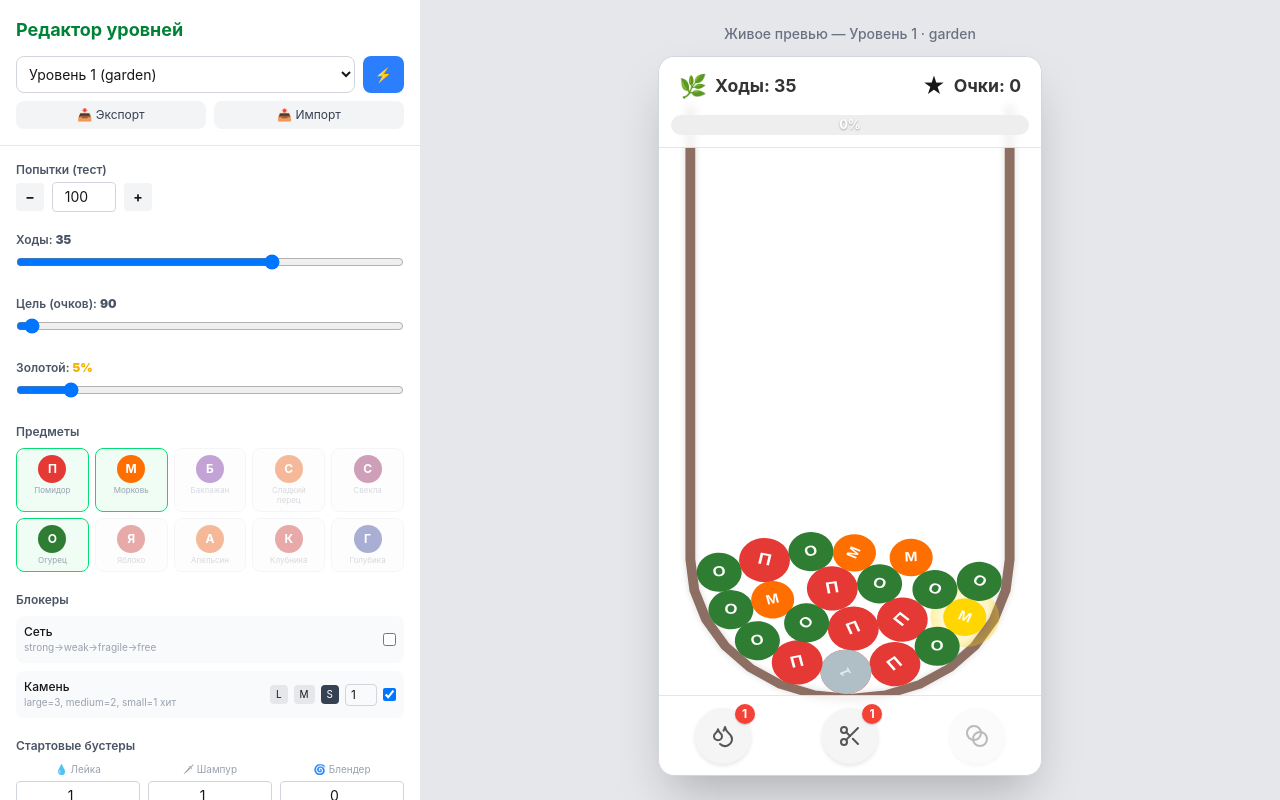
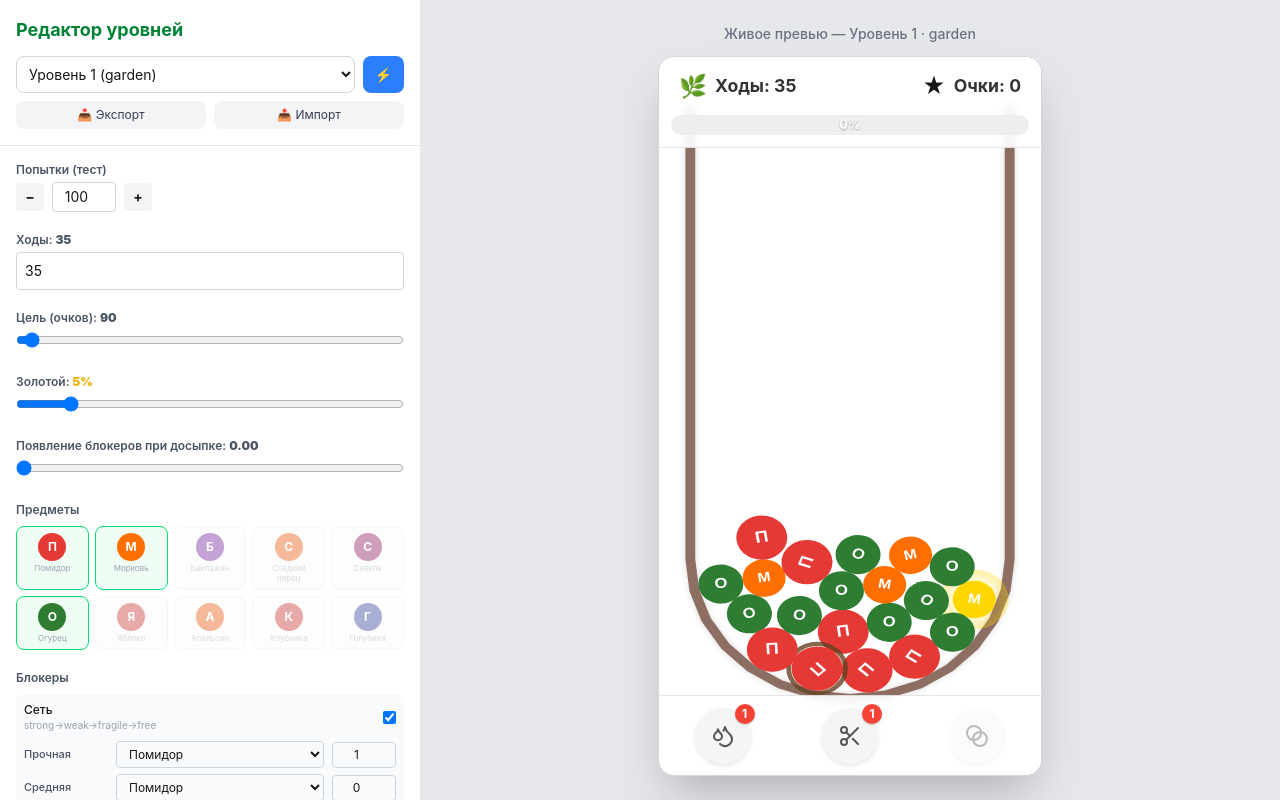
Before and after one commit to eldrssn/basket, a Next.js app: page /editor in a window 1280 px wide. Both pictures are taken after a click on the checkbox 389 px from the left and 694 px from the top of the page. Built offline with nearby package versions, Linux system fonts and the light colour scheme.

Commit message:
fix logic

```diff
--- a/src/app/HomeClient.tsx
+++ b/src/app/HomeClient.tsx
@@ -186,7 +186,7 @@ export default function HomeClient() {
                 if (/^\d*\.?\d*$/.test(val)) {
                   setDraftConfig((c) => ({
                     ...c,
-                    blockerSpawnChance: val === '' ? 0 : parseFloat(val),
+                    blockerSpawnChance: Math.min(1, Math.max(0, val === '' ? 0 : parseFloat(val))),
                   }));
                 }
               }}
--- a/src/features/basket-game/lib/matchUtils.ts
+++ b/src/features/basket-game/lib/matchUtils.ts
@@ -22,8 +22,6 @@ export function isSameBaseType(a: GameItem, b: GameItem): boolean {
 }
 
 export function canAddToChain(chain: GameItem[], candidate: GameItem): boolean {
-  // Предмет в сети не включается в цепочку
-  if (candidate.netState !== null) return false;
   // Камень не участвует в цепочке
   if (candidate.stoneSize !== null) return false;
 
--- a/src/features/basket-game/model/useGameEngine.ts
+++ b/src/features/basket-game/model/useGameEngine.ts
@@ -7,6 +7,7 @@ import { STONE_CONFIGS, NET_PROGRESSION } from '../config/blockers';
 import { initPhysicsEngine, createBasketBodies } from '../lib/physics';
 import { calculateChainScore, calculateHarvestProgress } from '../lib/scoreCalc';
 import { spawnMatchEffect, updateParticles } from '../lib/effectsCanvas';
+import { isNeighbor } from '../lib/matchUtils';
 import { useGameStore } from './useGameStore';
 import { useSpawner } from './useSpawner';
 import { useBoosterLogic } from './useBoosterLogic';
@@ -189,44 +190,50 @@ export function useGameEngine(levelConfig: LevelConfig) {
     (chain: GameItem[]) => {
       if (!engineRef.current) return;
 
+      const removableItems = chain.filter((item) => item.netState === null);
       const store = useGameStore.getState();
-      const score = calculateChainScore(chain);
+      const score = calculateChainScore(removableItems);
       const progressPct = calculateHarvestProgress(score, store.harvestGoal);
 
-      // Remove chain items
-      for (const item of chain) {
+      // Remove only free items. Netted items remain on the field and only lose one net state.
+      for (const item of removableItems) {
         Matter.World.remove(engineRef.current.world, item.body);
         itemsRef.current.delete(item.id);
       }
 
-      spawnMatchEffect(chain);
+      if (removableItems.length > 0) {
+        spawnMatchEffect(removableItems);
+      }
 
-      // Degrade nets and stones near chain
+      // Each blocker can be affected only once per completed combination.
+      const affectedBlockerIds = new Set<string>();
       for (const chainItem of chain) {
-        const cr = chainItem.body.circleRadius ?? 0;
         for (const mapItem of itemsRef.current.values()) {
-          const mr = mapItem.body.circleRadius ?? 0;
-          const dx = chainItem.body.position.x - mapItem.body.position.x;
-          const dy = chainItem.body.position.y - mapItem.body.position.y;
-          const inRange = Math.sqrt(dx * dx + dy * dy) <= cr + mr + 35;
-          if (!inRange) continue;
+          if (mapItem.netState === null && mapItem.stoneSize === null) continue;
+          if (!isNeighbor(chainItem, mapItem)) continue;
+          affectedBlockerIds.add(mapItem.id);
+        }
+      }
 
-          if (mapItem.netState !== null) {
-            mapItem.netState = NET_PROGRESSION[mapItem.netState];
-          }
+      for (const blockerId of affectedBlockerIds) {
+        const blocker = itemsRef.current.get(blockerId);
+        if (!blocker) continue;
 
-          if (mapItem.stoneSize !== null) {
-            mapItem.stoneHitsLeft -= 1;
-            if (mapItem.stoneHitsLeft <= 0) {
-              Matter.World.remove(engineRef.current!.world, mapItem.body);
-              itemsRef.current.delete(mapItem.id);
-            }
+        if (blocker.netState !== null) {
+          blocker.netState = NET_PROGRESSION[blocker.netState];
+        }
+
+        if (blocker.stoneSize !== null) {
+          blocker.stoneHitsLeft -= 1;
+          if (blocker.stoneHitsLeft <= 0) {
+            Matter.World.remove(engineRef.current.world, blocker.body);
+            itemsRef.current.delete(blocker.id);
           }
         }
       }
 
-      // Respawn exactly the number of removed items
-      respawnAfterMatch(chain.length);
+      // Respawn exactly the number of collected free items.
+      respawnAfterMatch(removableItems.length);
 
       useGameStore.getState().addScore(score);
       useGameStore.getState().addProgress(progressPct);
--- a/src/features/basket-game/model/useSpawner.ts
+++ b/src/features/basket-game/model/useSpawner.ts
@@ -1,7 +1,7 @@
 import { useCallback } from 'react';
 import Matter from 'matter-js';
 import type { LevelConfig } from '../config/levels';
-import type { GameItem, FieldItemType, ItemType } from './types';
+import type { GameItem, FieldItemType, ItemType, NetState, StoneSize } from './types';
 import { ITEM_CONFIGS } from '../config/items';
 import { STONE_CONFIGS } from '../config/blockers';
 import { BASKET_TOP_Y, getBasketInnerBoundsAtY } from '../lib/basket';
@@ -13,6 +13,19 @@ export function useSpawner(
   engineRef: React.MutableRefObject<Matter.Engine | null>,
   itemsRef: React.MutableRefObject<Map<string, GameItem>>,
 ) {
+  const getSpawnPosition = useCallback(
+    (radius: number, x?: number, y?: number) => {
+      const spawnBounds = getBasketInnerBoundsAtY(BASKET_TOP_Y, SPAWN_PADDING + radius);
+      const spawnWidth = Math.max(0, spawnBounds.right - spawnBounds.left);
+
+      return {
+        x: x ?? spawnBounds.left + Math.random() * spawnWidth,
+        y: y ?? -radius - 10,
+      };
+    },
+    [],
+  );
+
   // Spawn a single random item at the given position (or random X if not specified)
   const spawnItem = useCallback(
     (x?: number, y?: number): GameItem | null => {
@@ -26,12 +39,9 @@ export function useSpawner(
       const fieldType: FieldItemType = isGolden ? `golden_${selectedType}` : selectedType;
 
       const cfg = ITEM_CONFIGS[selectedType];
-      const spawnBounds = getBasketInnerBoundsAtY(BASKET_TOP_Y, SPAWN_PADDING + cfg.radius);
-      const spawnWidth = Math.max(0, spawnBounds.right - spawnBounds.left);
-      const spawnX = x ?? spawnBounds.left + Math.random() * spawnWidth;
-      const spawnY = y ?? -cfg.radius - 10;
+      const spawnPoint = getSpawnPosition(cfg.radius, x, y);
 
-      const body = Matter.Bodies.circle(spawnX, spawnY, cfg.radius, {
+      const body = Matter.Bodies.circle(spawnPoint.x, spawnPoint.y, cfg.radius, {
         restitution: cfg.restitution,
         friction: cfg.friction,
         frictionAir: cfg.frictionAir,
@@ -54,7 +64,39 @@ export function useSpawner(
       itemsRef.current.set(item.id, item);
       return item;
     },
-    [levelConfig, engineRef, itemsRef],
+    [engineRef, getSpawnPosition, itemsRef, levelConfig],
+  );
+
+  const spawnNetItem = useCallback(
+    (wrapsType: ItemType, initialState: NetState, x?: number, y?: number): GameItem | null => {
+      if (!engineRef.current) return null;
+
+      const cfg = ITEM_CONFIGS[wrapsType];
+      const spawnPoint = getSpawnPosition(cfg.radius, x, y);
+      const body = Matter.Bodies.circle(spawnPoint.x, spawnPoint.y, cfg.radius, {
+        restitution: cfg.restitution,
+        friction: cfg.friction,
+        frictionAir: cfg.frictionAir,
+        mass: cfg.mass,
+        label: 'item',
+      });
+
+      const item: GameItem = {
+        id: String(body.id),
+        body,
+        type: wrapsType,
+        netState: initialState,
+        stoneSize: null,
+        stoneHitsLeft: 0,
+        isGolden: false,
+        isSelected: false,
+      };
+
+      Matter.World.add(engineRef.current.world, body);
+      itemsRef.current.set(item.id, item);
+      return item;
+    },
+    [engineRef, getSpawnPosition, itemsRef],
   );
 
   // Spawn initial items to fill the basket at game start
@@ -73,24 +115,13 @@ export function useSpawner(
     [levelConfig, spawnItem],
   );
 
-  // Respawn exactly `count` items after a match (they fall from above)
-  const respawnAfterMatch = useCallback(
-    (count: number) => {
-      for (let i = 0; i < count; i++) {
-        setTimeout(() => {
-          spawnItem();
-        }, i * 120);
-      }
-    },
-    [spawnItem],
-  );
-
   // Spawn a stone body
   const spawnStone = useCallback(
-    (size: import('./types').StoneSize, x: number, y: number) => {
+    (size: StoneSize, x?: number, y?: number) => {
       if (!engineRef.current) return;
       const stoneCfg = STONE_CONFIGS[size];
-      const body = Matter.Bodies.circle(x, y, stoneCfg.radius, {
+      const spawnPoint = getSpawnPosition(stoneCfg.radius, x, y);
+      const body = Matter.Bodies.circle(spawnPoint.x, spawnPoint.y, stoneCfg.radius, {
         mass: stoneCfg.mass,
         friction: 0.8,
         restitution: 0.1,
@@ -110,10 +141,70 @@ export function useSpawner(
       Matter.World.add(engineRef.current.world, body);
       itemsRef.current.set(item.id, item);
     },
-    [engineRef, itemsRef],
+    [engineRef, getSpawnPosition, itemsRef],
+  );
+
+  // Respawn exactly `count` items after a match (they fall from above)
+  const respawnAfterMatch = useCallback(
+    (count: number) => {
+      for (let i = 0; i < count; i++) {
+        setTimeout(() => {
+          const blockerSpawnChance = clampProbability(levelConfig.blockerSpawnChance);
+          const shouldSpawnBlocker = Math.random() < blockerSpawnChance;
+
+          if (shouldSpawnBlocker) {
+            const blockerOptions: Array<
+              | { kind: 'net'; wrapsType: ItemType; initialState: NetState }
+              | { kind: 'stone'; size: StoneSize }
+            > = [];
+
+            for (const blocker of levelConfig.netBlockers) {
+              blockerOptions.push({
+                kind: 'net',
+                wrapsType: blocker.wrapsType,
+                initialState: blocker.initialState,
+              });
+            }
+
+            for (const blocker of levelConfig.stoneBlockers) {
+              blockerOptions.push({
+                kind: 'stone',
+                size: blocker.size,
+              });
+            }
+
+            if (blockerOptions.length > 0) {
+              const selected = blockerOptions[Math.floor(Math.random() * blockerOptions.length)];
+              if (selected.kind === 'net') {
+                spawnNetItem(selected.wrapsType, selected.initialState);
+                return;
+              }
+
+              spawnStone(selected.size);
+              return;
+            }
+          }
+
+          spawnItem();
+        }, i * 120);
+      }
+    },
+    [
+      levelConfig.blockerSpawnChance,
+      levelConfig.netBlockers,
+      levelConfig.stoneBlockers,
+      spawnItem,
+      spawnNetItem,
+      spawnStone,
+    ],
   );
 
   return { spawnItem, spawnInitialItems, respawnAfterMatch, spawnStone };
+}
+
+function clampProbability(value: number): number {
+  if (!Number.isFinite(value)) return 0;
+  return Math.min(1, Math.max(0, value));
 }
 
 function weightedRandom(
--- a/src/widgets/level-editor/ui/LevelEditor.tsx
+++ b/src/widgets/level-editor/ui/LevelEditor.tsx
@@ -8,7 +8,12 @@ import { useMatchLogic } from '../../../features/basket-game/model/useMatchLogic
 import { useGameStore } from '../../../features/basket-game/model/useGameStore';
 import GameCanvas from '../../../features/basket-game/ui/GameCanvas';
 import GameHUD from '../../../features/basket-game/ui/GameHUD';
+import ModalBoosterHint from '../../modals/ui/ModalBoosterHint';
+import ModalBoosterSelect from '../../modals/ui/ModalBoosterSelect';
 import type { ItemType, NetState, StoneSize, BoosterType } from '../../../features/basket-game/model/types';
+
+const NET_STATES: NetState[] = ['strong', 'weak', 'fragile'];
+const STONE_SIZES: StoneSize[] = ['large', 'medium', 'small'];
 
 export default function LevelEditor() {
   const [selectedId, setSelectedId] = useState(1);
@@ -109,6 +114,13 @@ export default function LevelEditor() {
     [status, activeBooster, itemsRef, applyBooster, cancelBooster, handlers],
   );
 
+  const handleBlenderSelect = useCallback(
+    (type: ItemType) => {
+      applyBooster('blender', type);
+    },
+    [applyBooster],
+  );
+
   const toggleType = useCallback((type: ItemType) => {
     setConfig((prev) => {
       const has = prev.availableTypes.includes(type);
@@ -116,6 +128,65 @@ export default function LevelEditor() {
       if (next.length === 0) return prev;
       return { ...prev, availableTypes: next, spawnWeights: Object.fromEntries(next.map((t) => [t, 1])) };
     });
+  }, []);
+
+  const setMovesLimit = useCallback((value: string) => {
+    const parsed = parseInt(value, 10);
+    setConfig((prev) => ({
+      ...prev,
+      movesLimit: Number.isNaN(parsed) ? 0 : Math.max(0, parsed),
+    }));
+  }, []);
+
+  const upsertNetBlocker = useCallback(
+    (state: NetState, updates: { count?: number; wrapsType?: ItemType }) => {
+      setConfig((prev) => {
+        const current = prev.netBlockers.find((blocker) => blocker.initialState === state);
+        const nextCount = Math.max(0, updates.count ?? current?.count ?? 0);
+        const nextWrapsType = updates.wrapsType ?? current?.wrapsType ?? prev.availableTypes[0];
+        const nextNetBlockers = prev.netBlockers.filter((blocker) => blocker.initialState !== state);
+
+        if (nextCount > 0) {
+          nextNetBlockers.push({
+            initialState: state,
+            wrapsType: nextWrapsType,
+            count: nextCount,
+          });
+        }
+
+        return { ...prev, netBlockers: nextNetBlockers };
+      });
+    },
+    [],
+  );
+
+  const toggleNetBlockers = useCallback((enabled: boolean) => {
+    setConfig((prev) => ({
+      ...prev,
+      netBlockers: enabled
+        ? [{ wrapsType: prev.availableTypes[0], initialState: 'strong', count: 1 }]
+        : [],
+    }));
+  }, []);
+
+  const upsertStoneBlocker = useCallback((size: StoneSize, count: number) => {
+    setConfig((prev) => {
+      const nextCount = Math.max(0, count);
+      const nextStoneBlockers = prev.stoneBlockers.filter((blocker) => blocker.size !== size);
+
+      if (nextCount > 0) {
+        nextStoneBlockers.push({ size, count: nextCount });
+      }
+
+      return { ...prev, stoneBlockers: nextStoneBlockers };
+    });
+  }, []);
+
+  const toggleStoneBlockers = useCallback((enabled: boolean) => {
+    setConfig((prev) => ({
+      ...prev,
+      stoneBlockers: enabled ? [{ size: 'small', count: 1 }] : [],
+    }));
   }, []);
 
   return (
@@ -164,9 +235,14 @@ export default function LevelEditor() {
           {/* Ходы */}
           <div>
             <div className="text-xs font-semibold text-gray-600 mb-1">Ходы: <b>{config.movesLimit}</b></div>
-            <input type="range" min={5} max={50} value={config.movesLimit}
-              onChange={(e) => setConfig((p) => ({ ...p, movesLimit: parseInt(e.target.value) }))}
-              className="w-full" />
+            <input
+              type="number"
+              min={0}
+              max={999}
+              value={config.movesLimit}
+              onChange={(e) => setMovesLimit(e.target.value)}
+              className="w-full border border-gray-300 rounded p-2 text-sm"
+            />
           </div>
 
           {/* Цель */}
@@ -186,6 +262,26 @@ export default function LevelEditor() {
               value={Math.round(config.goldenSpawnChance * 100)}
               onChange={(e) => setConfig((p) => ({ ...p, goldenSpawnChance: parseInt(e.target.value) / 100 }))}
               className="w-full" />
+          </div>
+
+          {/* Появление блокеров */}
+          <div>
+            <div className="text-xs font-semibold text-gray-600 mb-1">
+              Появление блокеров при досыпке: <b>{config.blockerSpawnChance.toFixed(2)}</b>
+            </div>
+            <input
+              type="range"
+              min={0}
+              max={100}
+              value={Math.round(config.blockerSpawnChance * 100)}
+              onChange={(e) =>
+                setConfig((p) => ({
+                  ...p,
+                  blockerSpawnChance: parseInt(e.target.value, 10) / 100,
+                }))
+              }
+              className="w-full"
+            />
           </div>
 
           {/* Предметы */}
@@ -213,63 +309,95 @@ export default function LevelEditor() {
             <div className="text-xs font-semibold text-gray-600 mb-2">Блокеры</div>
             <div className="space-y-2">
               {/* Сеть */}
-              <div className="flex items-center justify-between p-2 bg-gray-50 rounded-lg">
+              <div className="p-2 bg-gray-50 rounded-lg space-y-2">
+                <div className="flex items-center justify-between">
                   <div>
                     <div className="text-xs font-medium">Сеть</div>
                     <div className="text-[10px] text-gray-400">strong→weak→fragile→free</div>
                   </div>
-                <div className="flex items-center gap-1.5">
+                  <input
+                    type="checkbox"
+                    checked={config.netBlockers.length > 0}
+                    onChange={(e) => toggleNetBlockers(e.target.checked)}
+                  />
+                </div>
                 {config.netBlockers.length > 0 && (
-                    <>
-                      {(['strong', 'weak', 'fragile'] as NetState[]).map((s) => (
-                        <button key={s} onClick={() =>
-                          setConfig((p) => ({ ...p, netBlockers: [{ ...p.netBlockers[0], initialState: s }] }))}
-                          className={`text-[10px] px-1.5 py-0.5 rounded ${
-                            config.netBlockers[0]?.initialState === s ? 'bg-amber-700 text-white' : 'bg-gray-200'}`}>
-                          {s[0].toUpperCase()}
-                        </button>
+                  <div className="space-y-1.5">
+                    {NET_STATES.map((state) => {
+                      const blocker = config.netBlockers.find((item) => item.initialState === state);
+                      return (
+                        <div key={state} className="grid grid-cols-[84px_1fr_64px] items-center gap-2">
+                          <div className="text-[11px] font-medium text-gray-600">
+                            {state === 'strong' ? 'Прочная' : state === 'weak' ? 'Средняя' : 'Хрупкая'}
+                          </div>
+                          <select
+                            value={blocker?.wrapsType ?? config.availableTypes[0]}
+                            onChange={(e) =>
+                              upsertNetBlocker(state, {
+                                wrapsType: e.target.value as ItemType,
+                                count: blocker?.count ?? 1,
+                              })
+                            }
+                            className="border border-gray-300 rounded px-2 py-1 text-xs"
+                          >
+                            {config.availableTypes.map((type) => (
+                              <option key={type} value={type}>
+                                {ITEM_CONFIGS[type].label}
+                              </option>
                             ))}
-                      <input type="number" min={1} max={4} value={config.netBlockers[0]?.count ?? 1}
-                        onChange={(e) => setConfig((p) => ({ ...p, netBlockers: [{ ...p.netBlockers[0], count: parseInt(e.target.value) || 1 }] }))}
-                        className="w-8 text-center border border-gray-300 rounded text-xs p-0.5" />
-                    </>
+                          </select>
+                          <input
+                            type="number"
+                            min={0}
+                            max={99}
+                            value={blocker?.count ?? 0}
+                            onChange={(e) =>
+                              upsertNetBlocker(state, { count: parseInt(e.target.value, 10) || 0 })
+                            }
+                            className="w-full text-center border border-gray-300 rounded text-xs p-1"
+                          />
+                        </div>
+                      );
+                    })}
+                  </div>
                 )}
-                  <input type="checkbox" checked={config.netBlockers.length > 0}
-                    onChange={(e) => setConfig((p) => ({
-                      ...p,
-                      netBlockers: e.target.checked ? [{ wrapsType: p.availableTypes[0], initialState: 'strong', count: 1 }] : [],
-                    }))} />
-                </div>
               </div>
 
               {/* Камень */}
-              <div className="flex items-center justify-between p-2 bg-gray-50 rounded-lg">
+              <div className="p-2 bg-gray-50 rounded-lg space-y-2">
+                <div className="flex items-center justify-between">
                   <div>
                     <div className="text-xs font-medium">Камень</div>
                     <div className="text-[10px] text-gray-400">large=3, medium=2, small=1 хит</div>
                   </div>
-                <div className="flex items-center gap-1.5">
+                  <input
+                    type="checkbox"
+                    checked={config.stoneBlockers.length > 0}
+                    onChange={(e) => toggleStoneBlockers(e.target.checked)}
+                  />
+                </div>
                 {config.stoneBlockers.length > 0 && (
-                    <>
-                      {(['large', 'medium', 'small'] as StoneSize[]).map((s) => (
-                        <button key={s} onClick={() =>
-                          setConfig((p) => ({ ...p, stoneBlockers: [{ ...p.stoneBlockers[0], size: s }] }))}
-                          className={`text-[10px] px-1.5 py-0.5 rounded ${
-                            config.stoneBlockers[0]?.size === s ? 'bg-gray-700 text-white' : 'bg-gray-200'}`}>
-                          {s[0].toUpperCase()}
-                        </button>
-                      ))}
-                      <input type="number" min={1} max={3} value={config.stoneBlockers[0]?.count ?? 1}
-                        onChange={(e) => setConfig((p) => ({ ...p, stoneBlockers: [{ ...p.stoneBlockers[0], count: parseInt(e.target.value) || 1 }] }))}
-                        className="w-8 text-center border border-gray-300 rounded text-xs p-0.5" />
-                    </>
+                  <div className="space-y-1.5">
+                    {STONE_SIZES.map((size) => {
+                      const blocker = config.stoneBlockers.find((item) => item.size === size);
+                      return (
+                        <div key={size} className="grid grid-cols-[84px_64px] justify-between items-center gap-2">
+                          <div className="text-[11px] font-medium text-gray-600">
+                            {size === 'large' ? 'Большой' : size === 'medium' ? 'Средний' : 'Малый'}
+                          </div>
+                          <input
+                            type="number"
+                            min={0}
+                            max={99}
+                            value={blocker?.count ?? 0}
+                            onChange={(e) => upsertStoneBlocker(size, parseInt(e.target.value, 10) || 0)}
+                            className="w-full text-center border border-gray-300 rounded text-xs p-1"
+                          />
+                        </div>
+                      );
+                    })}
+                  </div>
                 )}
-                  <input type="checkbox" checked={config.stoneBlockers.length > 0}
-                    onChange={(e) => setConfig((p) => ({
-                      ...p,
-                      stoneBlockers: e.target.checked ? [{ size: 'small', count: 1 }] : [],
-                    }))} />
-                </div>
               </div>
             </div>
           </div>
@@ -317,6 +445,18 @@ export default function LevelEditor() {
           />
           <GameHUD onBoosterClick={handleBoosterClick} />
 
+          {status === 'booster_mode' && activeBooster.type && activeBooster.type !== 'blender' && (
+            <ModalBoosterHint boosterType={activeBooster.type} onCancel={cancelBooster} />
+          )}
+
+          {status === 'booster_mode' && activeBooster.type === 'blender' && (
+            <ModalBoosterSelect
+              availableTypes={config.availableTypes}
+              onSelect={handleBlenderSelect}
+              onCancel={cancelBooster}
+            />
+          )}
+
           {(status === 'win' || status === 'lose') && (
             <div className="absolute inset-0 flex items-center justify-center bg-black/40 z-40">
               <div className="bg-white rounded-xl p-6 text-center shadow-xl">
```
Lines whose indentation alone changed are shown as unchanged.
